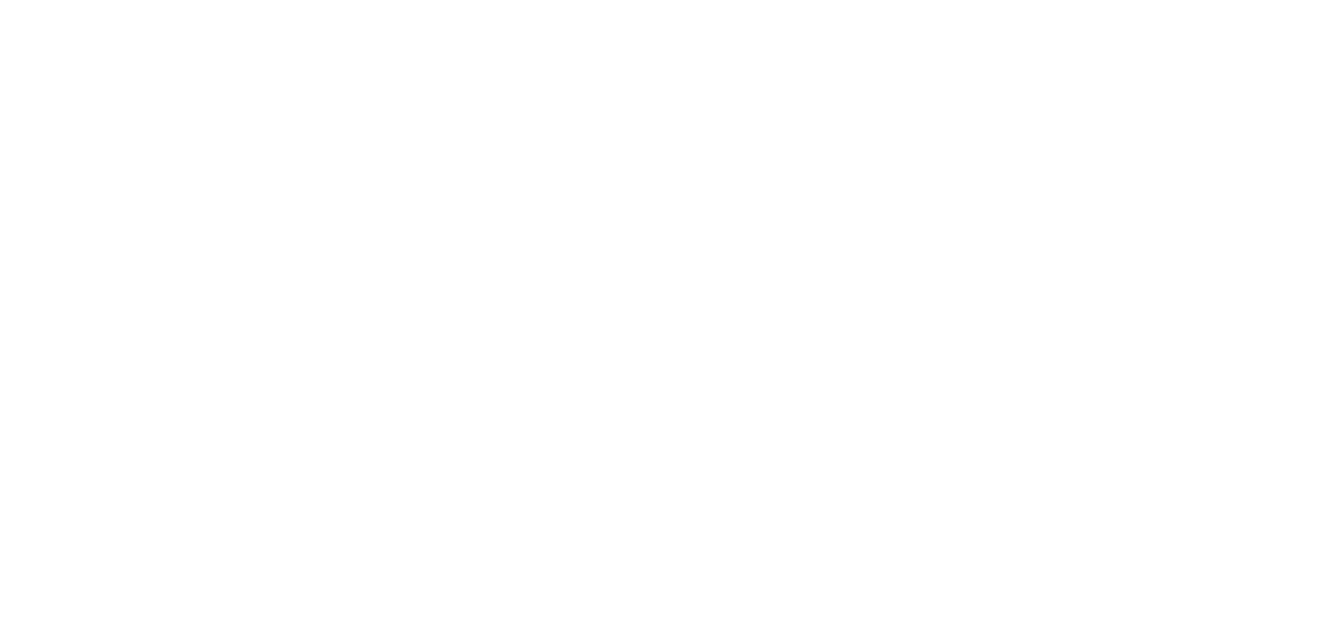
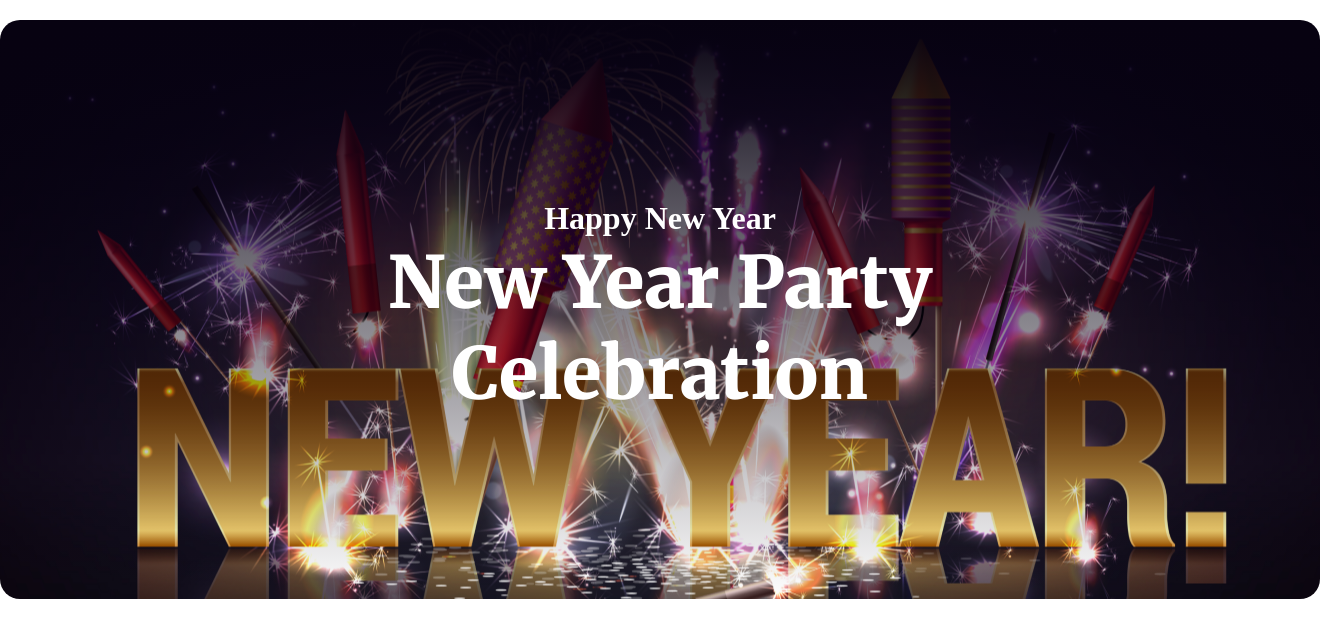
Before and after one commit to FirozTheProgrammer/Happy-New-Year-Landing-Page, a plain HTML site: page index.html in a window 1280 px wide. Shown: the whole page, 1320 px wide, since content can reach past the window. Drawn offline with Linux system fonts and the light colour scheme.

Commit message:
add banner section and css style

```diff
--- a/index.html
+++ b/index.html
@@ -23,5 +23,16 @@
     <!-- custom css -->
     <link rel="stylesheet" href="./style.css" />
   </head>
-  <body></body>
+  <body>
+    <!-- website layout -->
+    <div class="container">
+      <!-- banner section -->
+      <div class="banner">
+        <div class="heading">
+          <h1>Happy New Year</h1>
+          <h2>New Year Party Celebration</h2>
+        </div>
+      </div>
+    </div>
+  </body>
 </html>
--- a/style.css
+++ b/style.css
@@ -6,3 +6,32 @@
 /* font family */
 /* font-family: 'Inter', sans-serif;
   font-family: 'Merriweather', serif; */
+
+/* website layout */
+.container {
+  width: 1320px;
+  margin: 0 auto;
+}
+
+/* banner sectoin design */
+.banner {
+  position: relative;
+  background: linear-gradient(180deg, #070211 0%, rgba(7, 2, 17, 0) 100%),
+    url(./img/Banner\ Image.png) center/cover no-repeat;
+  border-radius: 20px;
+  color: #fff;
+  text-align: center;
+  margin-top: 20px;
+  padding: 180px 0;
+}
+
+.banner h2 {
+  width: 632px;
+  margin: 0 auto;
+  color: #fff;
+  text-align: center;
+  font-family: Merriweather;
+  font-size: 72px;
+  font-weight: 900;
+  z-index: 10;
+}
```
